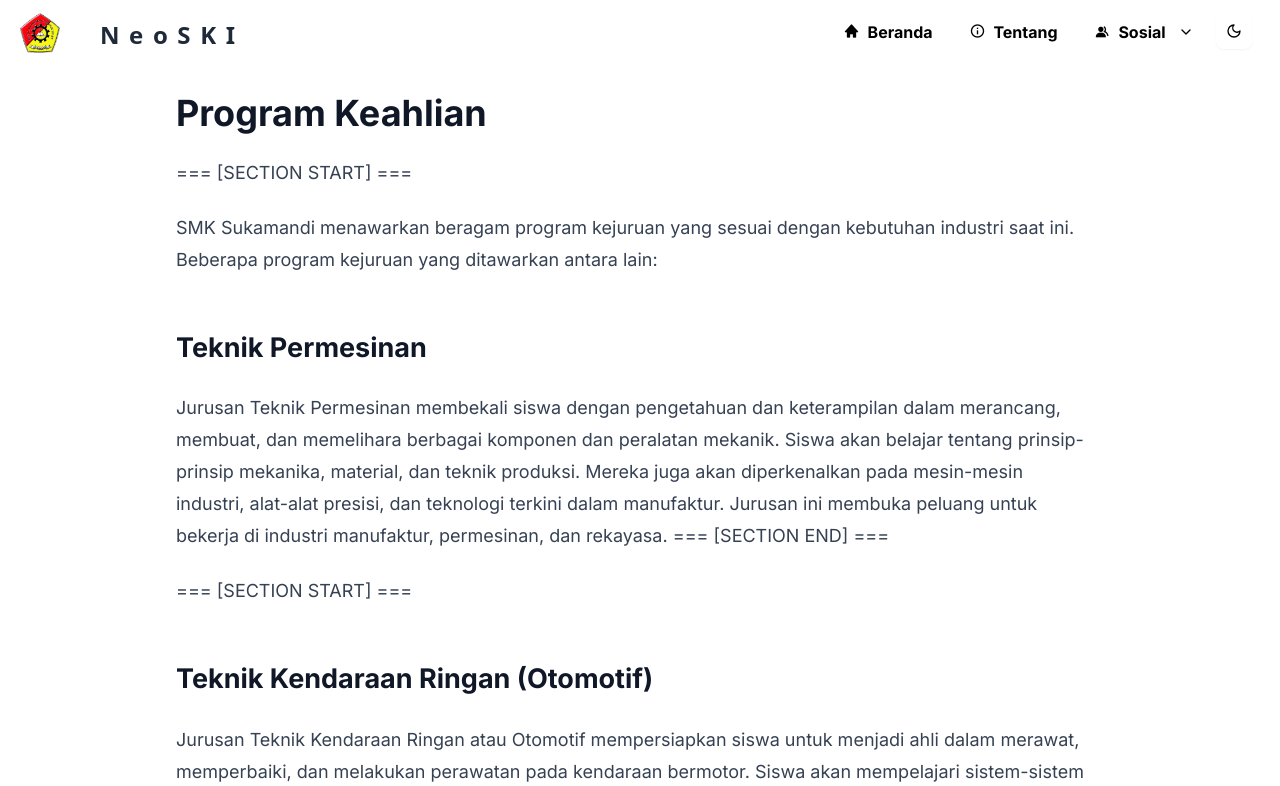
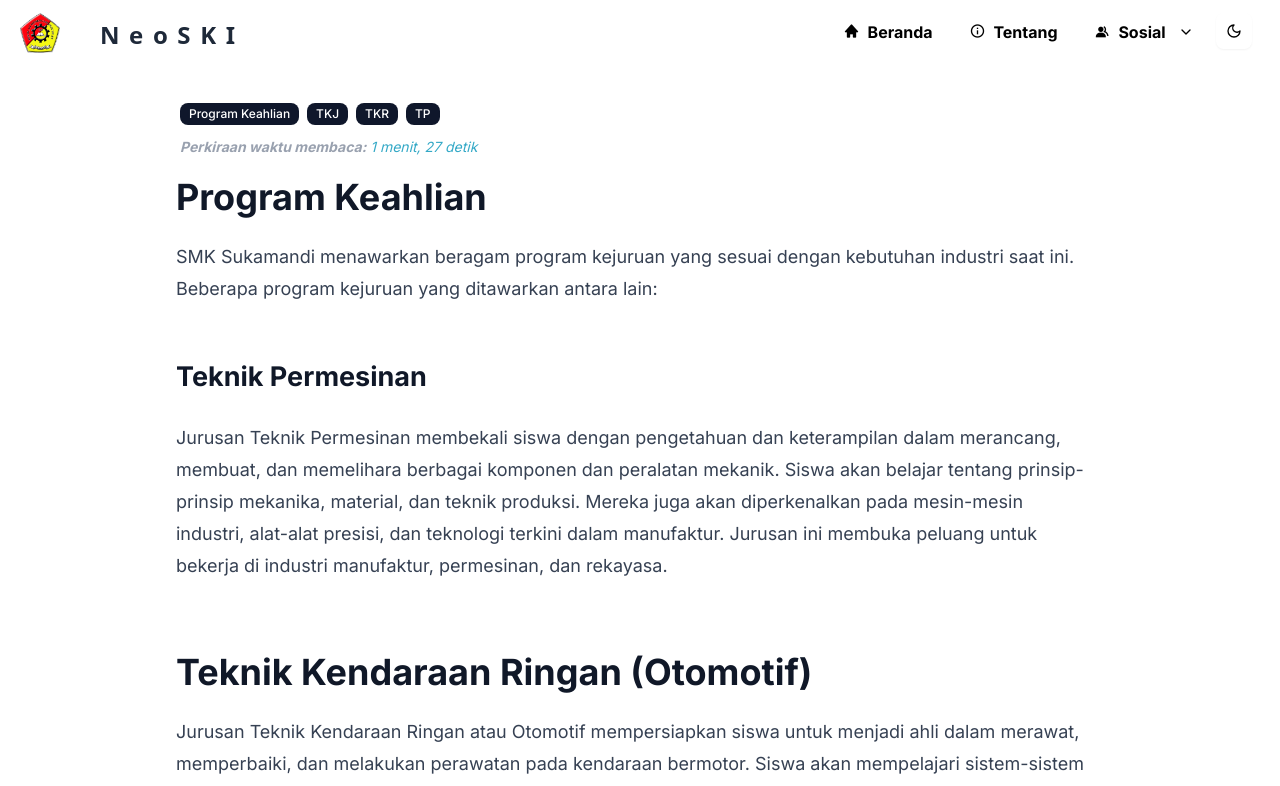
Before and after one commit to mitsuki31/Neo-SkiArticle, a React (Vite) app: page /a/program-keahlian in a window 1280 px wide. Shown: the top 786 px of the page. Built offline with nearby package versions, Linux system fonts and the light colour scheme; a web font is replaced by a local one.

Commit message:
feat(layout): Add sections support and est. read time

```diff
--- a/src/pages/ArticlePage.tsx
+++ b/src/pages/ArticlePage.tsx
@@ -10,6 +10,7 @@ import { Badge } from '@/components/ui/badge';
 import Header from '@/layout/Header';
 import Footer from '@/layout/Footer';
 import Layout from '@/lib/Layout';
+import { calcReadTime, extractSections } from '@/utils/article';
 
 export default function ArticlePage() {
   const { slug } = useParams();
@@ -57,19 +58,7 @@ export default function ArticlePage() {
   }
 
   const { data, content: html } = content || { };
-  // ! WARNING: Article should have data
-  if (data && Object.keys(data).length === 0) {
-    return <CreateErrorPage
-      errno={404}
-      message="Artikel tidak ditemukan"
-      description="Maaf, artikel yang Anda cari tidak ada atau telah dipindahkan."
-    />;
-  } // else {
-  //   setInterval(() => {
-  //     if (data?.title && title !== data.title) setTitle(data.title);
-  //   }, 500);
-  // }
-
+  const readTime = content?.raw ? calcReadTime(content.raw) : undefined;
   return (
     <>
       <HelmetProvider>
@@ -80,29 +69,58 @@ export default function ArticlePage() {
         <div className='bg-white-700 dark:bg-background text-gray-900 dark:text-white/80 pt-5 pb-20'>
         {html ? (
           <>
-            <Layout className='px-9 sm:px-12 lg:px-13 animate-slide translate-[-100%]'>
-              {data?.category?.split(/,\s*/).map(c => {
+            {data?.category ? (
+              <Layout className='px-9 sm:px-12 lg:px-13 mt-20'>
+                {data.category.split(/,\s*/).map(c => {
                   return <Badge key={c.replace(' ', '-').toLowerCase()} className="mr-2 text-white dark:bg-fuchsia-700">{c}</Badge>
                 })}
               </Layout>
-            <Section className='bg-none'>
+            ) : null}
+            {readTime ? (
+              <Layout className='px-9 sm:px-12 lg:px-13 pt-3'>
+                <p className='italic text-sm pb-0 text-gray-400 dark:text-white/60'><strong>Perkiraan waktu membaca:</strong> {
+                  <span className="text-cyan-600/80 dark:text-cyan-400">{`${readTime[0]} menit, ${readTime[1]} detik`}</span>
+                }
+                </p>
+              </Layout>
+            ) : null}
+            {extractSections(html).map((section, i) => (
+              <Section key={`section-${i}`} className={`bg-none ${i !== 0 ? 'pt-0' : 'pt-5'}`}>
                 <Article
                   id={slug}
-                content={html || ''}
-                className='prose prose-h2:font-bold dark:prose-h2:text-white'
+                  content={section || ''}
+                  className={
+                    'prose dark:prose-invert '
+                    + 'prose-a:text-blue-700 dark:prose-a:text-blue-400 prose-a:no-underline prose-a:hover:underline prose-a:hover:underline-offset-4 '
+                    + 'prose-ul:list-disc prose-ol:list-decimal '
+                    + 'prose-ul:marker:text-gray-700 dark:prose-ul:marker:text-white/80 prose-ol:marker:text-gray-700 dark:prose-ol:marker:text-white/80 '
+                    + 'prose-ul:text-gray-700 dark:prose-ul:text-white/80 prose-ol:text-gray-700 dark:prose-ol:text-white/80 '
+                    + 'prose-ol:px-0 prose-ul:px-0'
+                  }
                   titleClassName='text-4xl'
                 />
               </Section>
+            ))}
           </>
         ) : (
           <>
-            <Layout className='px-9 sm:px-12 lg:px-13 animate-pulse text-transparent'>
-              <Badge className='bg-gray-300 dark:bg-white/10 w-20 h-4'></Badge>
-              <Badge className='bg-gray-300 dark:bg-white/10 w-10 h-4'></Badge>
-              <Badge className='bg-gray-300 dark:bg-white/10 w-15 h-4'></Badge>
+            <Layout className='px-9 sm:px-12 lg:px-13 mt-20 animate-pulse text-transparent'>
+              <Badge className='bg-gray-300 dark:bg-white/10 w-20 h-4 mr-2'></Badge>
+              <Badge className='bg-gray-300 dark:bg-white/10 w-10 h-4 mr-2'></Badge>
+              <Badge className='bg-gray-300 dark:bg-white/10 w-15 h-4 mr-2'></Badge>
+              <Badge className='bg-gray-300 dark:bg-white/10 w-10 h-4 mr-2'></Badge>
+              <Badge className='bg-gray-300 dark:bg-white/10 w-20 h-4 mr-2'></Badge>
             </Layout>
             <div className="max-w-4xl mx-auto px-4 mt-12 space-y-6 animate-pulse">
               <div className="h-8 bg-gray-300 dark:bg-white/10 rounded w-1/3" />
+              <div className="h-4 bg-gray-300 dark:bg-white/10 rounded w-full" />
+              <div className="h-4 bg-gray-300 dark:bg-white/10 rounded w-5/6" />
+              <div className="h-4 bg-gray-300 dark:bg-white/10 rounded w-3/4" />
+              <div className="h-4 bg-gray-300 dark:bg-white/10 rounded w-5/6" />
+              <div className="h-4 bg-gray-300 dark:bg-white/10 rounded w-3/4" />
+              <div className="h-8 bg-gray-300 dark:bg-white/10 rounded w-1/3" />
+              <div className="h-4 bg-gray-300 dark:bg-white/10 rounded w-4/5" />
+              <div className="h-4 bg-gray-300 dark:bg-white/10 rounded w-2/3" />
               <div className="h-4 bg-gray-300 dark:bg-white/10 rounded w-full" />
               <div className="h-4 bg-gray-300 dark:bg-white/10 rounded w-5/6" />
               <div className="h-4 bg-gray-300 dark:bg-white/10 rounded w-3/4" />
```
Lines whose indentation alone changed are shown as unchanged.
